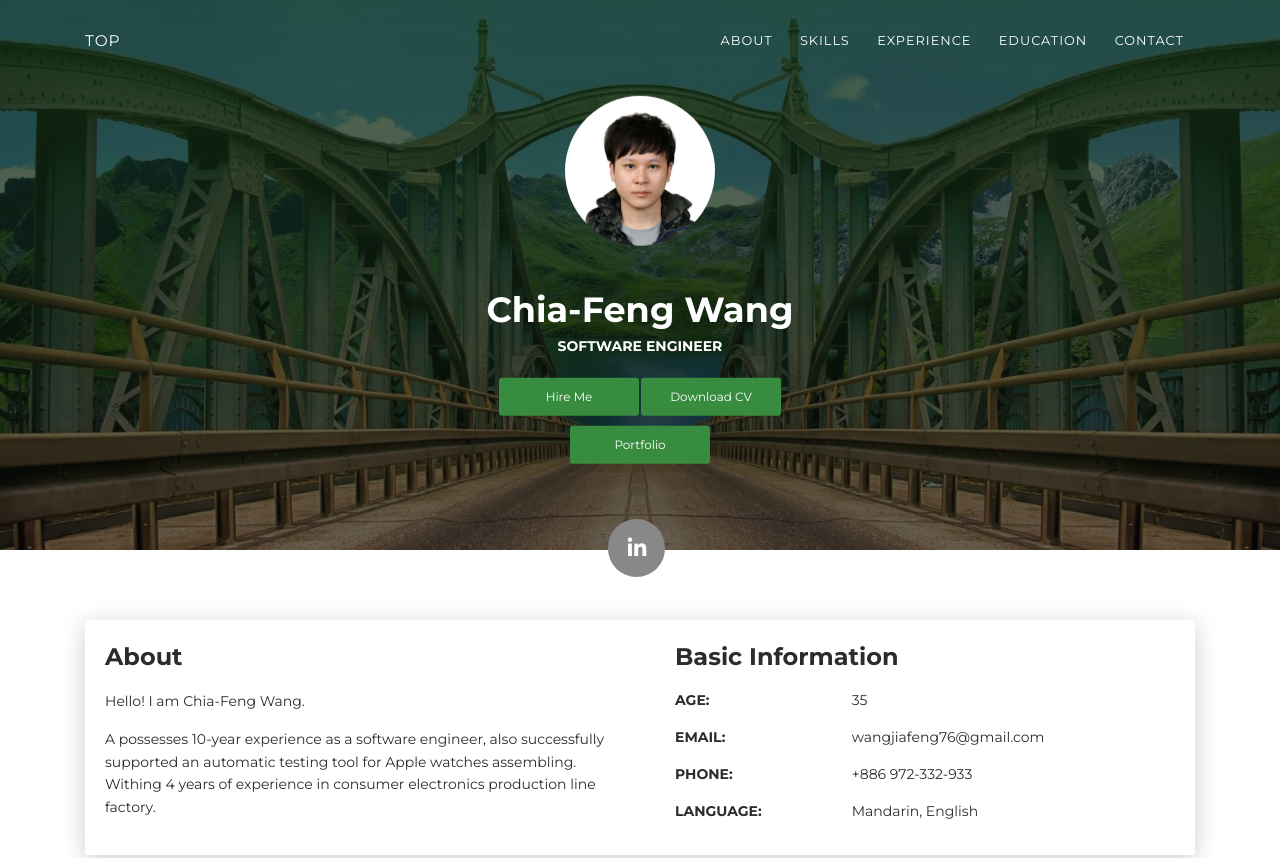
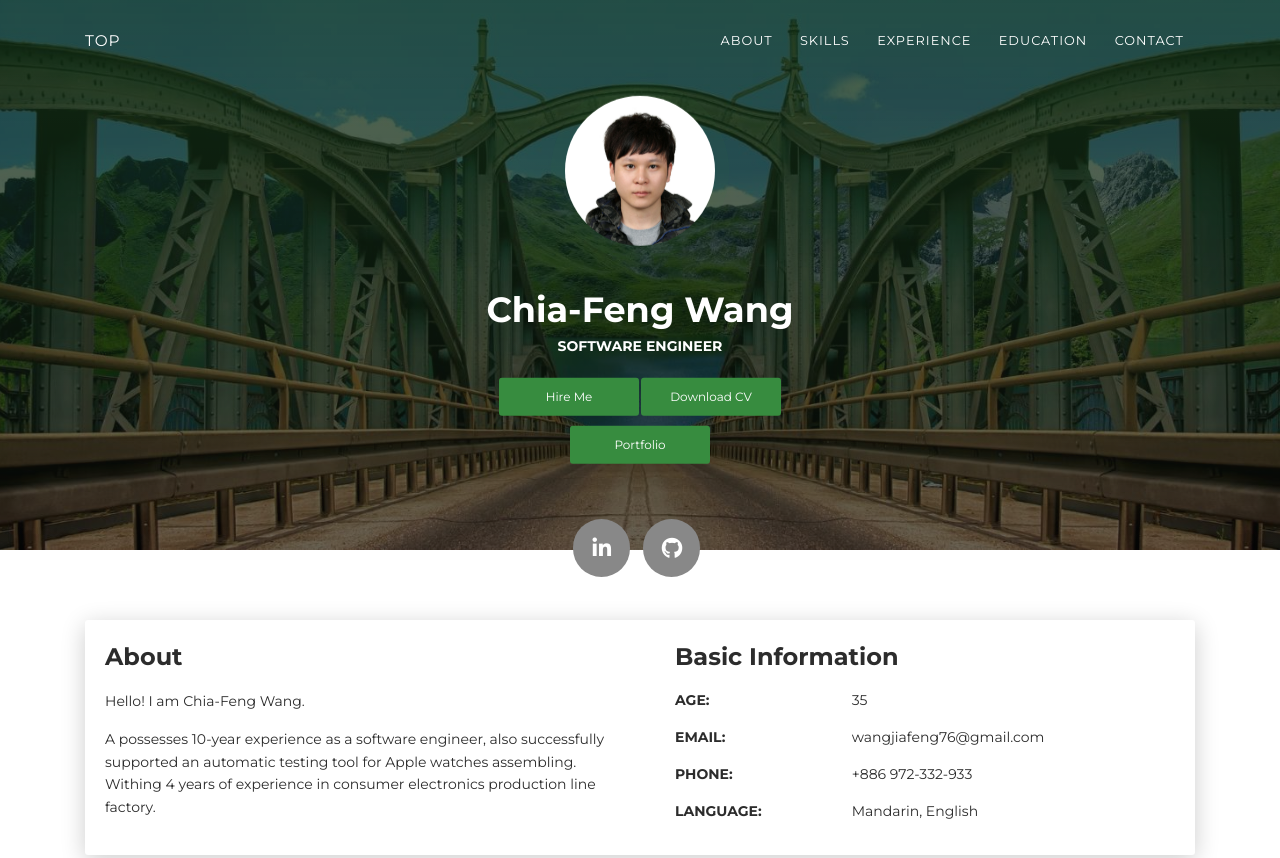
Before and after one commit to wang-jia-feng/wjf.github.io, a plain HTML site: page index.html in a window 1280 px wide. Shown: the top 858 px of the page. Drawn offline with Linux system fonts and the light colour scheme.

Commit message:
Update index.html

```diff
--- a/index.html
+++ b/index.html
@@ -58,10 +58,13 @@
             </div>
             <div class="section">
               <div class="container">
-                <div class="button-container"><a
-                    class="btn btn-default btn-round btn-lg btn-icon"
-                    href="https://www.linkedin.com/in/chia-feng-wang-918567102/" rel="tooltip"
-                    title="Follow me on Linkedin"><i class="fa fa-linkedin"></i></a></div>
+                <div class="button-container">
+                  <a class="btn btn-default btn-round btn-lg btn-icon"
+                     href="https://www.linkedin.com/in/chia-feng-wang-918567102/" rel="tooltip"
+                    title="Linkedin"><i class="fa fa-linkedin"></i></a>
+                  <a class="btn btn-default btn-round btn-lg btn-icon"
+                     href="https://github.com/wang-jia-feng" rel="tooltip" title="Github"><i class="fa fa-github"></i></a>
+                </div>
               </div>
             </div>
           </div>
@@ -621,9 +624,12 @@
     </div>
   </div>
   <footer class="footer">
-    <div class="container text-center"><a class="cc-linkedin btn btn-link "
+    <div class="container text-center">
+      <a class="cc-linkedin btn btn-link "
         href="https://www.linkedin.com/in/chia-feng-wang-918567102/"><i class="fa fa-linkedin fa-2x "
           aria-hidden="true"></i></a>
+      <a class="cc-github btn btn-link"
+         href="https://github.com/wang-jia-feng"><i class="fa fa-github fa-2x " aria-hidden="true"></i></a>
     </div>
     <!-- <div class="h4 title text-center">Chia-Feng Wang</div>-->
     <div class="text-center text-muted">
```
